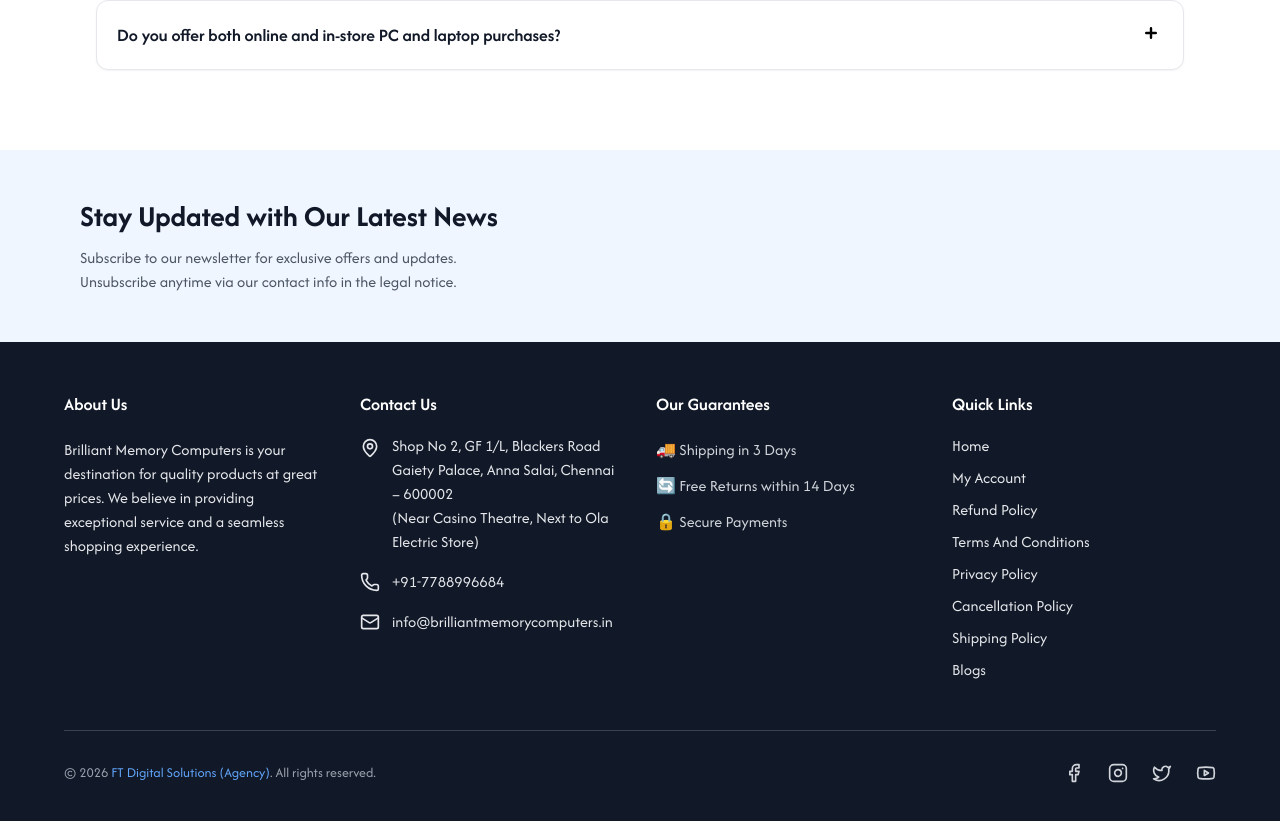
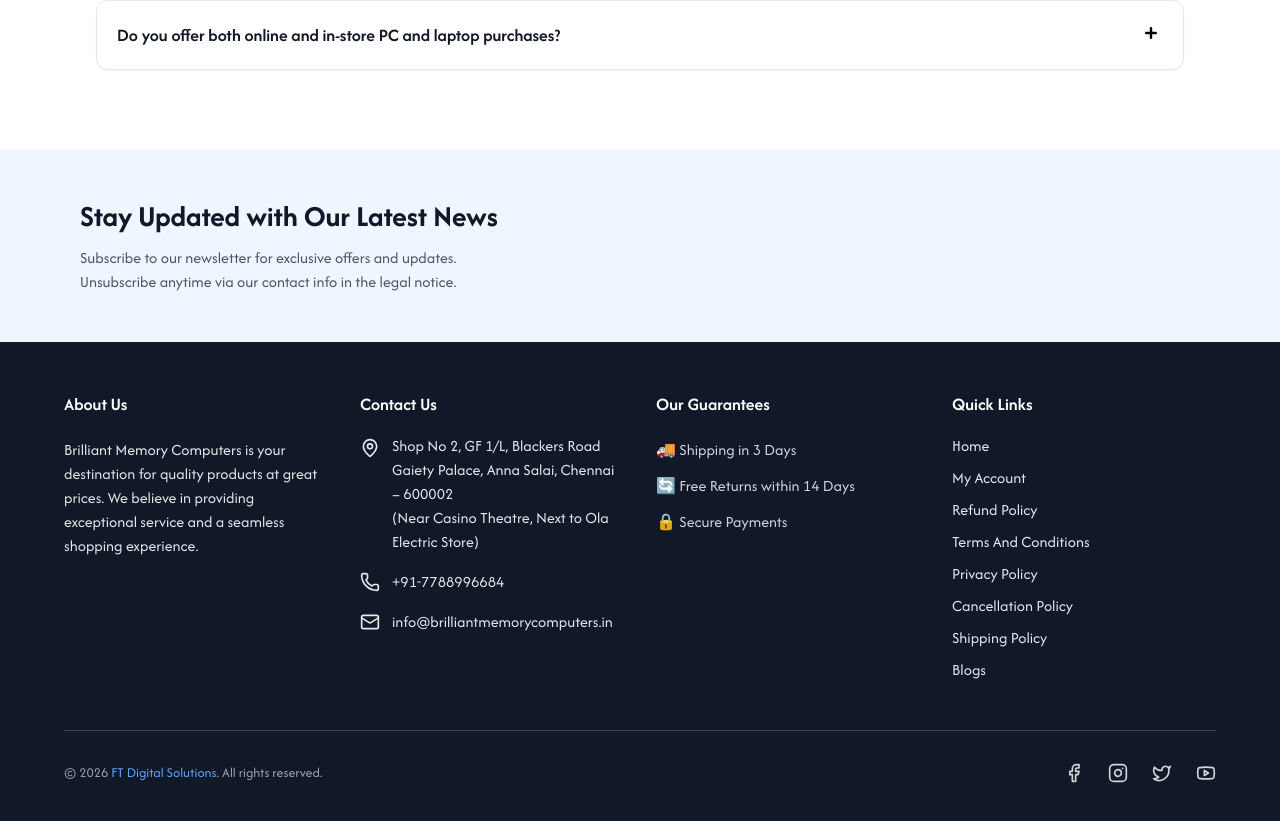
Before and after one commit to dfgfsds/BMC_website_next, a Next.js app: page / in a window 1280 px wide. Shown: the part 4218-5039 px from the top of the page. Built offline with nearby package versions, Linux system fonts and the light colour scheme; no server answers.

Commit message:
footer content correction

```diff
--- a/components/Footer.tsx
+++ b/components/Footer.tsx
@@ -143,7 +143,7 @@
                             rel="noopener noreferrer"
                             className="text-blue-400 hover:underline"
                         >
-                            FT Digital Solutions (Agency)
+                            FT Digital Solutions
                         </a>. All rights reserved.
                     </p>
                     <div className="flex space-x-6">
```
